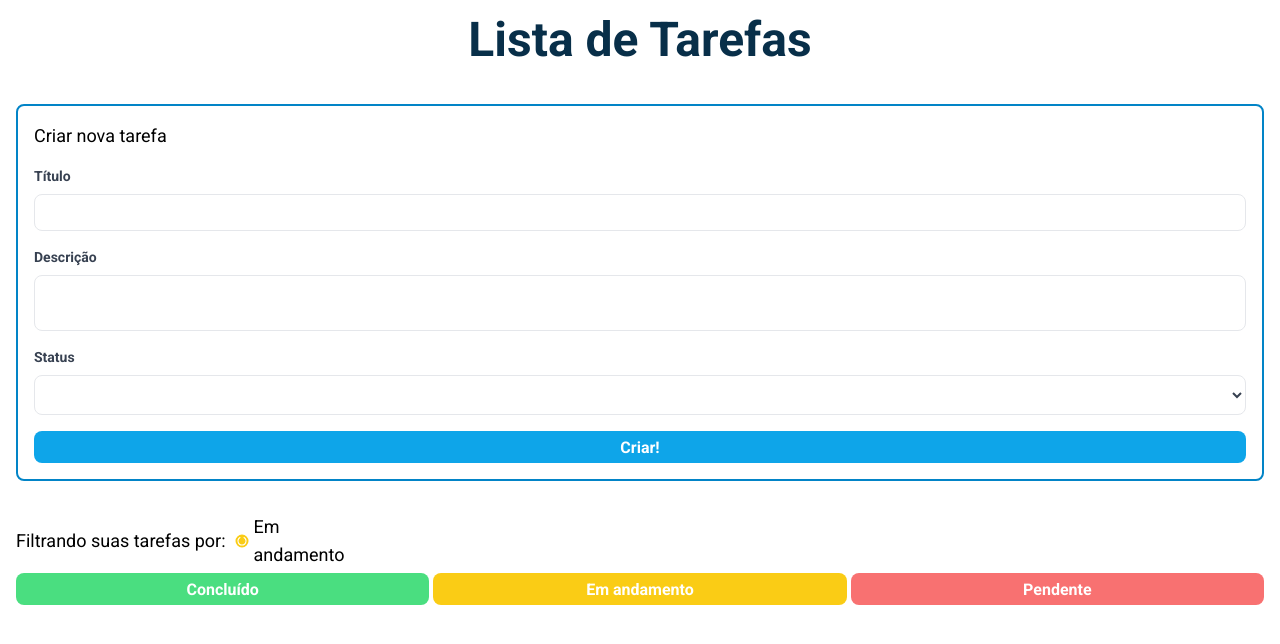
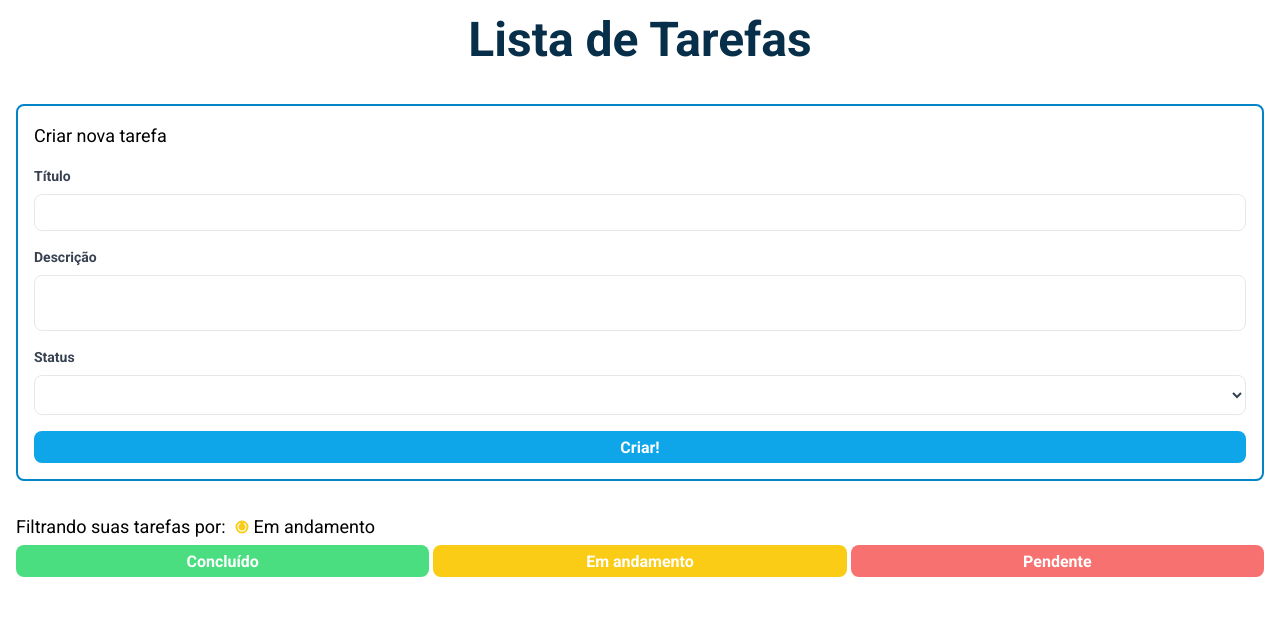
Before and after one commit to jjromary/To_Do_List, a React (Vite) app: page / in a window 1280 px wide. Both pictures are taken after a click on the button "Em andamento". Shown: the top 644 px of the page. Built offline with nearby package versions, Linux system fonts and the light colour scheme.

Commit message:
fix: layout status task

```diff
--- a/src/Components/StatusTask/index.tsx
+++ b/src/Components/StatusTask/index.tsx
@@ -8,9 +8,9 @@ export default function StatusTask({ currentState }: StatusTaskProps) {
   return (
     <div>
       {currentState === "concluido" && (
-        <div className="flex items-center ">
+        <div className="flex items-center justify-start">
           <CheckCircle size={16} weight="fill" color={"#4ade80"} />
-          <span className="ml-1">Concluído</span>
+          <span className="ml-1 w-28 flex items-center justify-start">Concluído</span>
         </div>
       )}
 
@@ -18,14 +18,14 @@ export default function StatusTask({ currentState }: StatusTaskProps) {
         <div className="flex items-center">
 
           <PauseCircle size={16} weight="fill" color={"#f87171"} />
-          <span className="ml-1">Pendente</span>
+          <span className="ml-1 w-28 flex items-center justify-start">Pendente</span>
         </div>
       )}
 
       {currentState === "andamento" && (
         <div className="flex items-center">
           <CircleNotch size={16} weight="fill" color={"#facc15"} />
-          <span className="ml-1 w-28">Em andamento</span>
+          <span className="ml-1 w-32 flex items-center justify-start">Em andamento</span>
         </div>
       )}
     </div>
--- a/src/Pages/Home/components/TaskFilter/index.tsx
+++ b/src/Pages/Home/components/TaskFilter/index.tsx
@@ -21,6 +21,7 @@ export default function TaskFilter() {
         {filterStatus === '' ? 'Filtre suas tarefas por status!' : 'Filtrando suas tarefas por:'}
 
         <span className="text-lg ml-2 flex items-center max-[425px]:text-sm">
+
           <StatusTask currentState={filterStatus} />
         </span>
 
```
